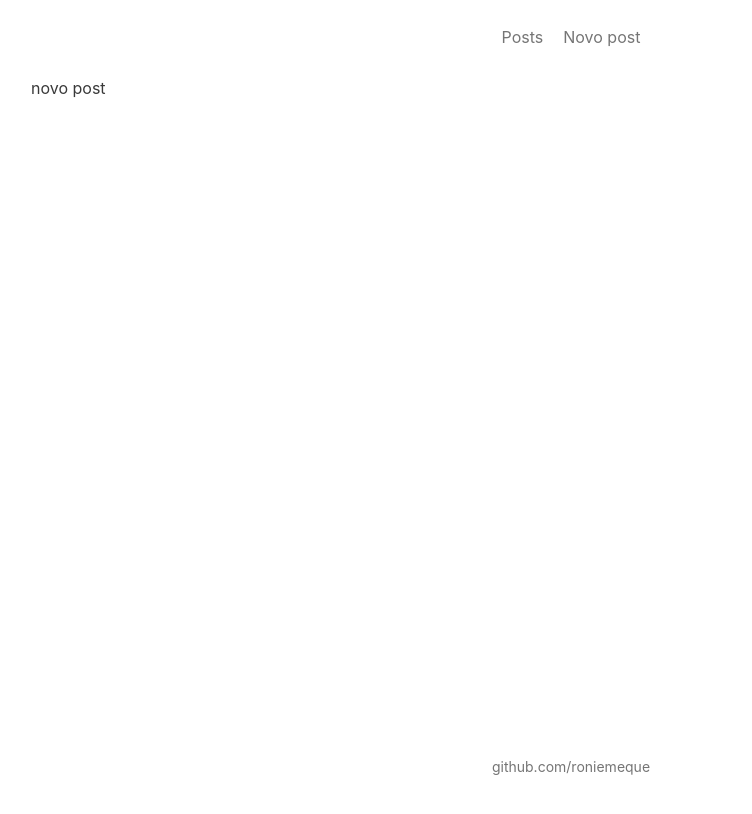
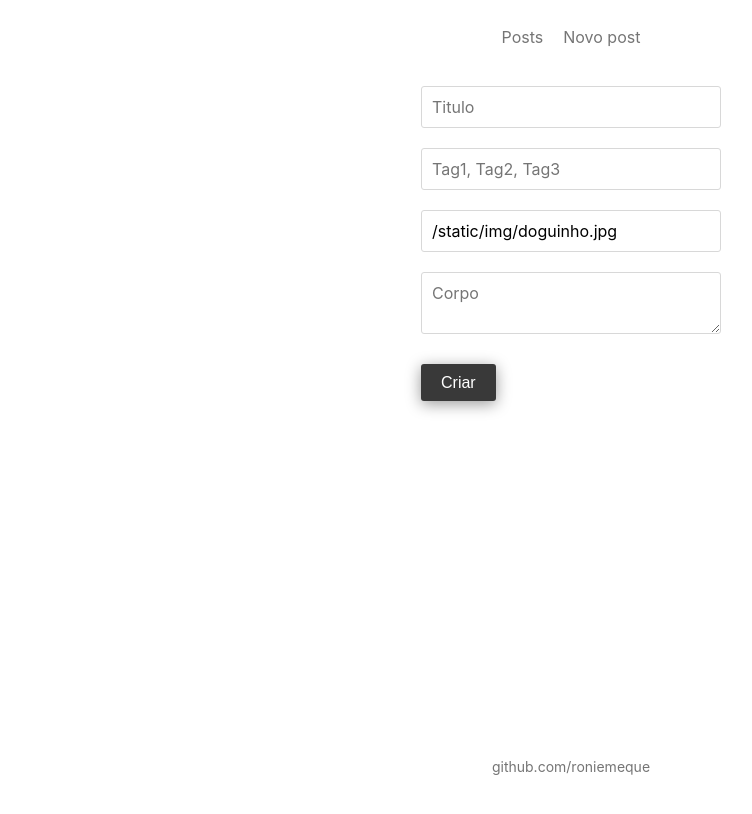
Before and after one commit to roniemeque/blog-minicurso-fatec, a Next.js app: page /novo in a window 1280 px wide. Shown: the top 814 px of the page, without its empty margins (69-821 px from the left). Built offline with nearby package versions, Linux system fonts and the light colour scheme.

Commit message:
criando posts

```diff
--- a/api/posts/criar.js
+++ b/api/posts/criar.js
@@ -11,7 +11,7 @@ module.exports = async (req, res) => {
     const tags = body.tags.split(",").map(tag => tag.trim().toLowerCase());
 
     // criando slug do path
-    const path = sluggify(body.titulo);
+    const path = `${sluggify(body.titulo)}-${Math.floor(Math.random() * 999)}`;
 
     const { insertedId } = await collection.insertOne({
       ...body,
@@ -21,7 +21,8 @@ module.exports = async (req, res) => {
     });
 
     return res.status(200).json({
-      insertedId
+      insertedId,
+      path
     });
   } catch (error) {
     return res.status(500).json({ error });
--- a/pages/novo.js
+++ b/pages/novo.js
@@ -1,3 +1,100 @@
-const Novo = () => <div className="container">novo post</div>;
+import { useState } from "react";
+import Link from "next/link";
+
+const Novo = () => {
+  const [post, setPost] = useState({
+    titulo: "",
+    tags: "",
+    corpo: "",
+    thumb: "/static/img/doguinho.jpg"
+  });
+
+  const [criandoPost, setCriandoPost] = useState(false);
+
+  const [postCriadoPath, setPostCriadoPath] = useState("");
+
+  const handleInput = e => {
+    // e eh um evento sintetico
+    const {
+      currentTarget: { value, name }
+    } = e;
+
+    setPost({
+      ...post,
+      [name]: value
+    });
+  };
+
+  const criarPost = async e => {
+    e.preventDefault();
+
+    setCriandoPost(true);
+
+    const res = await fetch(`/api/posts/criar`, {
+      method: "POST",
+      headers: {
+        "Content-Type": "application/json"
+      },
+      body: JSON.stringify(post)
+    });
+    const { path } = await res.json();
+
+    setPostCriadoPath(path);
+    setCriandoPost(false);
+  };
+
+  return (
+    <div className="container">
+      <form onSubmit={criarPost} className="form">
+        <input
+          placeholder="Titulo"
+          value={post.titulo}
+          type="text"
+          name="titulo"
+          className="input"
+          onChange={handleInput}
+        />
+        <input
+          placeholder="Tag1, Tag2, Tag3"
+          value={post.tags}
+          type="text"
+          name="tags"
+          className="input"
+          onChange={handleInput}
+        />
+        <input
+          placeholder="Thumb"
+          value={post.thumb}
+          type="text"
+          name="thumb"
+          className="input"
+          onChange={handleInput}
+        />
+        <textarea
+          placeholder="Corpo"
+          value={post.corpo}
+          type="text"
+          name="corpo"
+          className="input"
+          onChange={handleInput}
+        ></textarea>
+        <button className="button">Criar</button>
+        {!!criandoPost && (
+          <div className="circulo-loading">
+            <div />
+            <div />
+            <div />
+            <div />
+          </div>
+        )}
+        {!!postCriadoPath && (
+          <Link href={`/posts/${postCriadoPath}`}>
+            <a className="post-criado-link">Post criado!</a>
+          </Link>
+        )}
+      </form>
+    </div>
+  );
+};
 
 export default Novo;
--- /dev/null
+++ b/styles/_criar.scss
@@ -0,0 +1,82 @@
+.form {
+  display: flex;
+  flex-direction: column;
+  max-width: 30rem;
+  margin: 0 auto;
+  .button {
+    align-self: flex-start;
+    margin-top: 2rem;
+  }
+  .circulo-loading {
+    align-self: center;
+    margin-top: 1rem;
+  }
+}
+
+.input {
+  padding: 1rem;
+  border: 1px solid $cor-cinza-claro;
+  border-radius: 3px;
+  margin: 1rem 0rem;
+  &:focus {
+    border-color: $cor-preto;
+  }
+}
+
+.button {
+  background-color: $cor-preto;
+  color: white;
+  border-radius: 3px;
+  box-shadow: 0px 3px 15px rgba(0, 0, 0, 0.4);
+  font-size: 1.6rem;
+  padding: 0.6rem 2rem;
+  transition: all 0.2s ease 0s;
+  &:disabled {
+    background-color: #cec;
+    pointer-events: none;
+  }
+  text-align: center;
+}
+
+@keyframes rotate {
+  0% {
+    transform: rotate(0deg);
+  }
+  100% {
+    transform: rotate(360deg);
+  }
+}
+
+.post-criado-link {
+  margin-top: 2rem;
+  text-align: center;
+  text-decoration: underline;
+}
+
+.circulo-loading {
+  display: inline-block;
+  position: relative;
+  width: 6rem;
+  height: 6rem;
+
+  div {
+    position: absolute;
+    width: calc(6rem * 0.8);
+    height: calc(6rem * 0.8);
+    margin: 6px;
+    border: 6px solid #fff;
+    border-radius: 50%;
+
+    animation: rotate 1.2s cubic-bezier(0.5, 0, 0.5, 1) infinite;
+    border-color: $cor-preto transparent transparent transparent;
+    &:nth-child(1) {
+      animation-delay: -0.45s;
+    }
+    &:nth-child(2) {
+      animation-delay: -0.3s;
+    }
+    &:nth-child(3) {
+      animation-delay: -0.15s;
+    }
+  }
+}
--- a/styles/_theme.scss
+++ b/styles/_theme.scss
@@ -1,2 +1,3 @@
 $cor-preto: #393939;
 $cor-cinza: #757575;
+$cor-cinza-claro: #d8d8d8;
--- a/styles/styles.scss
+++ b/styles/styles.scss
@@ -4,3 +4,5 @@
 
 // components
 @import "./nav";
+@import "./posts";
+@import "./criar";
```
Also changed, not shown: mocks/posts.js (+15 -1 lines).
